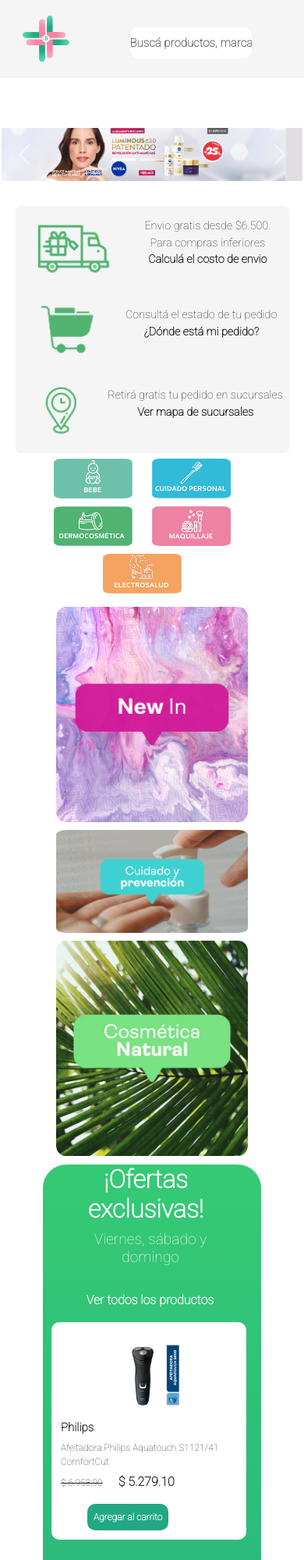
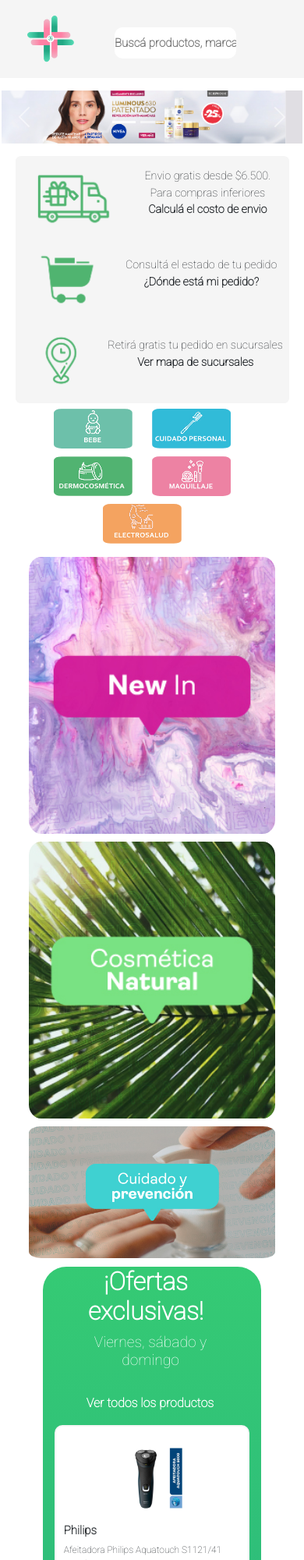
Before and after one commit to ManuelPeysere/proyectoFarmaciaBiondi, a website: page index.html in a window 390 px wide. Shown: the top 2000 px of the page at 78% size. Drawn offline with nearby package versions, Linux system fonts and the light colour scheme; some icons are missing.

Commit message:
versión 02/06

```diff
--- a/index.html
+++ b/index.html
@@ -116,8 +116,8 @@
 
             <section class="imgDirection">
                 <img src="./images/boxuno.jpg" alt="Imagen genérica de redireccionamiento con ofertas">
-                <img src="./images/boxdos.jpg" alt="Imagen genérica de redireccionamiento con ofertas">
                 <img src="./images/boxtres.jpg" alt="Imagen genérica de redireccionamiento con ofertas">
+                <img class="boxbig" src="./images/boxdos.jpg" alt="Imagen genérica de redireccionamiento con ofertas">
             </section>
 
             <section class="ofert">
--- a/scss/parciales/_index.scss
+++ b/scss/parciales/_index.scss
@@ -15,7 +15,7 @@
 .ofert {
     @include flex (row, center, center);
     flex-wrap: wrap;
-    width: 85%;
+    width: 90%;
     background-image: linear-gradient(to bottom, #35ca74, #22a884);
     margin-bottom: 5rem;
     border-radius: 30px;
@@ -197,7 +197,7 @@
     width: 250px;
     margin-top: 1rem;
     margin-bottom: 1rem;
-    margin-right: 1rem;
+    margin-right: 3%;
     border: whitesmoke 2px solid;
     padding: 10px;
     background-color: white;
--- a/scss/parciales/_media-querys.scss
+++ b/scss/parciales/_media-querys.scss
@@ -22,6 +22,7 @@
         width: 40%;
         font-size: 15px;
         font-weight: bold;
+        margin-left: 0px;
     }
     .logo__farm {
         width: 60px;
@@ -30,8 +31,8 @@
         margin-bottom: 1rem;
     }
     .carrousel {
-        margin-top: 1rem;
         width: 110%;
+        margin-bottom: 1rem;
     }
     .access {
     display: flex;
@@ -155,12 +156,14 @@
 
     }
     .imgDirection {
+        width: 100%;
         justify-content: center;
-        width: 100%;
+        gap: 5%;
 
         & img {
-            width: 70%;
+            width: 90%;
         }
+
     }
     .marcasDestacadas {
         justify-content: center;
@@ -216,4 +219,7 @@
     .bannerAccount {
         display: none;
     }
+    .header {
+        margin-bottom: 1rem;
+    }
 }
--- a/scss/parciales/_register.scss
+++ b/scss/parciales/_register.scss
@@ -0,0 +1,3 @@
+.btn {
+    margin-bottom: 3%;
+}
```
Also changed, not shown: pages/register.html (+0 -7 lines), css/style.css, 1 other file.
